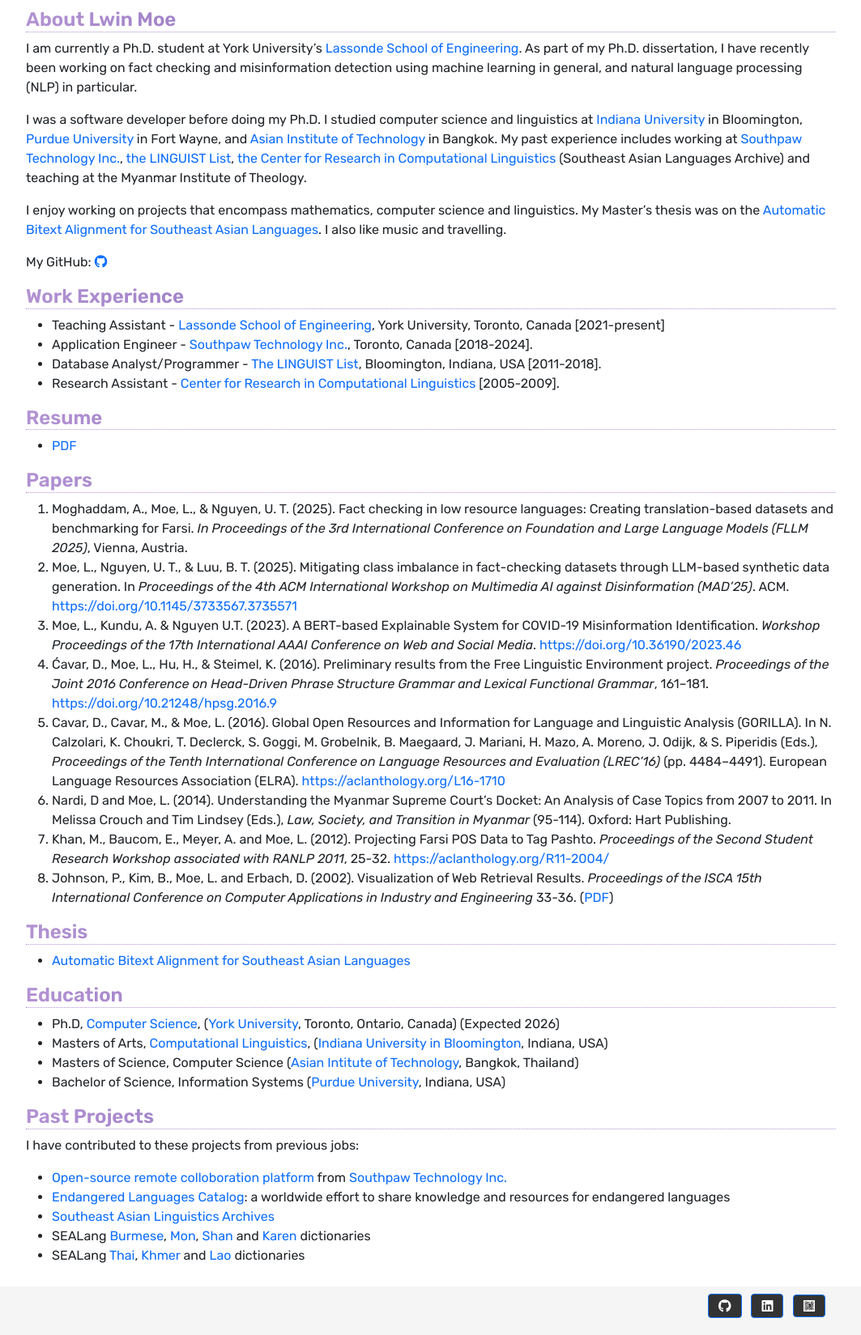
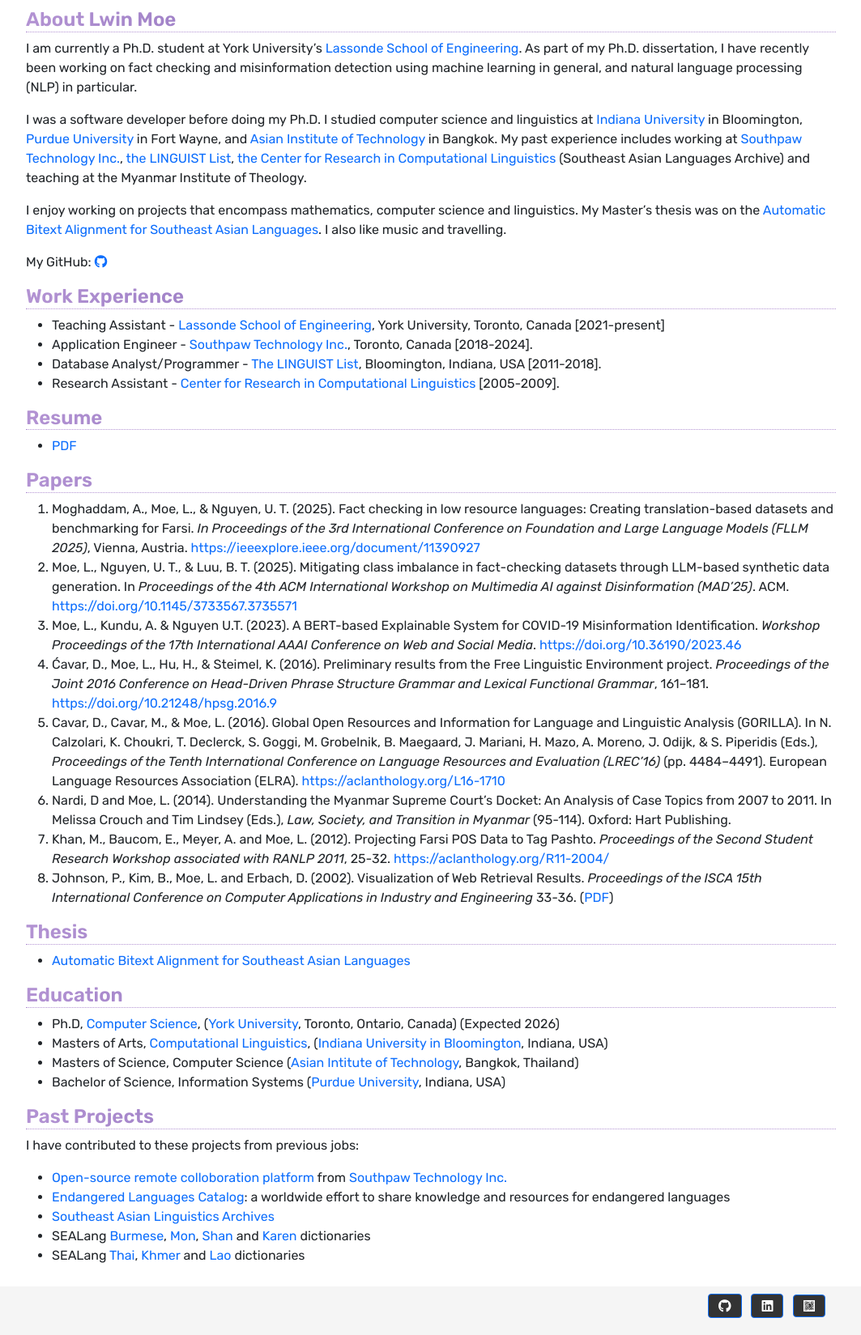
Before and after one commit to lwinmoe/lwinmoe.github.io, a Jekyll site: the page built from index.md, in a window 1280 px wide. Shown: the whole page at 81% size, without its empty margins (108-1171 px from the left). Built offline with Jekyll 4.4.1, drawn with Linux system fonts in a browser that asks for light colours; nearby versions of some CDN libraries; part of the change alters nothing that is shown.

Commit message:
paper link.

```diff
--- a/index.md
+++ b/index.md
@@ -31,7 +31,7 @@ My GitHub: <a href="https://github.com/lwinmoe" role="button"><i class="fab fa-g
 
 ## Papers
 
-1. Moghaddam, A., Moe, L., & Nguyen, U. T. (2025). Fact checking in low resource languages: Creating translation-based datasets and benchmarking for Farsi. *In Proceedings of the 3rd International Conference on Foundation and Large Language Models (FLLM 2025)*, Vienna, Austria.
+1. Moghaddam, A., Moe, L., & Nguyen, U. T. (2025). Fact checking in low resource languages: Creating translation-based datasets and benchmarking for Farsi. *In Proceedings of the 3rd International Conference on Foundation and Large Language Models (FLLM 2025)*, Vienna, Austria. [https://ieeexplore.ieee.org/document/11390927](https://ieeexplore.ieee.org/document/11390927)
 1. Moe, L., Nguyen, U. T., & Luu, B. T. (2025). Mitigating class imbalance in fact-checking datasets through LLM-based synthetic data generation. In *Proceedings of the 4th ACM International Workshop on Multimedia AI against Disinformation (MAD’25)*. ACM. [https://doi.org/10.1145/3733567.3735571](https://doi.org/10.1145/3733567.3735571)
 1. Moe, L., Kundu, A. & Nguyen U.T. (2023). A BERT-based Explainable System for COVID-19 Misinformation Identification. *Workshop Proceedings of the 17th International AAAI Conference on Web and Social Media*. [https://doi.org/10.36190/2023.46](https://doi.org/10.36190/2023.46)
 1. Ćavar, D., Moe, L., Hu, H., & Steimel, K. (2016). Preliminary results from the Free Linguistic Environment project. *Proceedings of the Joint 2016 Conference on Head-Driven Phrase Structure Grammar and Lexical Functional Grammar*, 161–181. [https://doi.org/10.21248/hpsg.2016.9](https://doi.org/10.21248/hpsg.2016.9)
```
